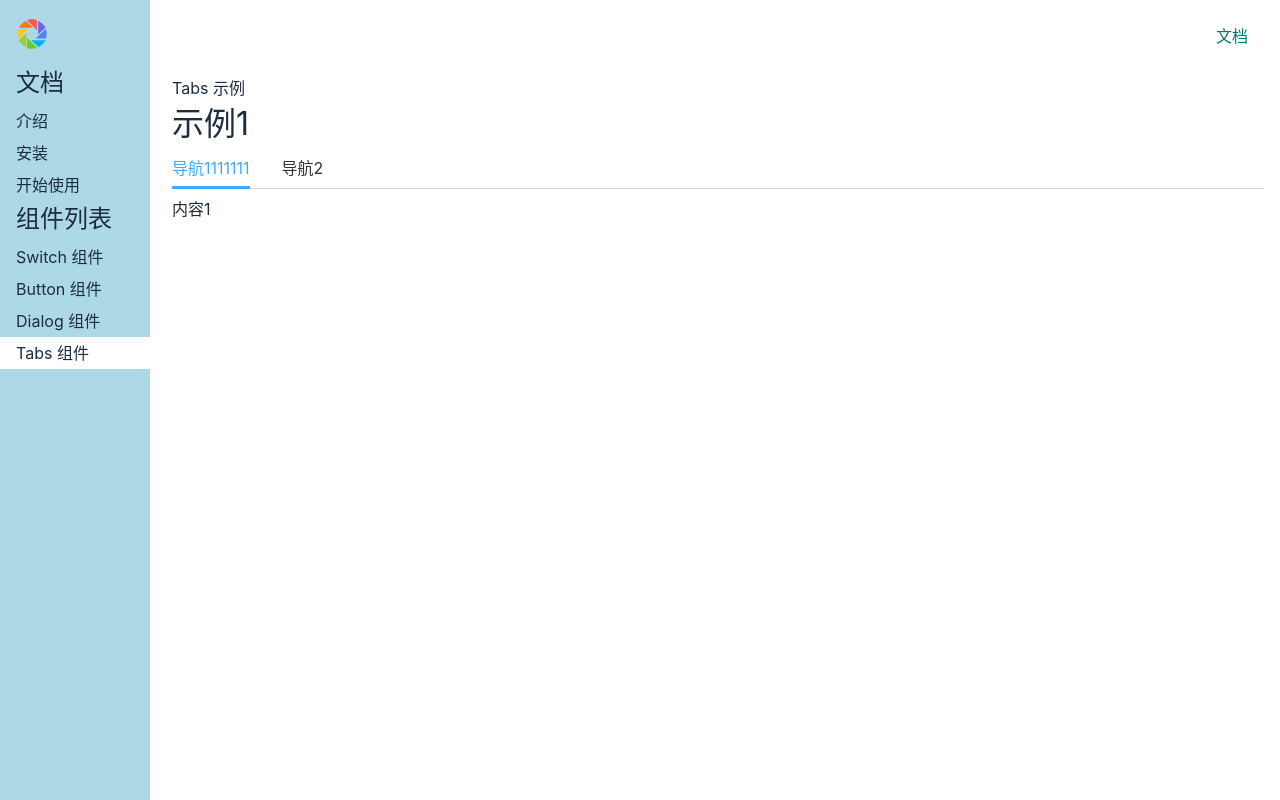
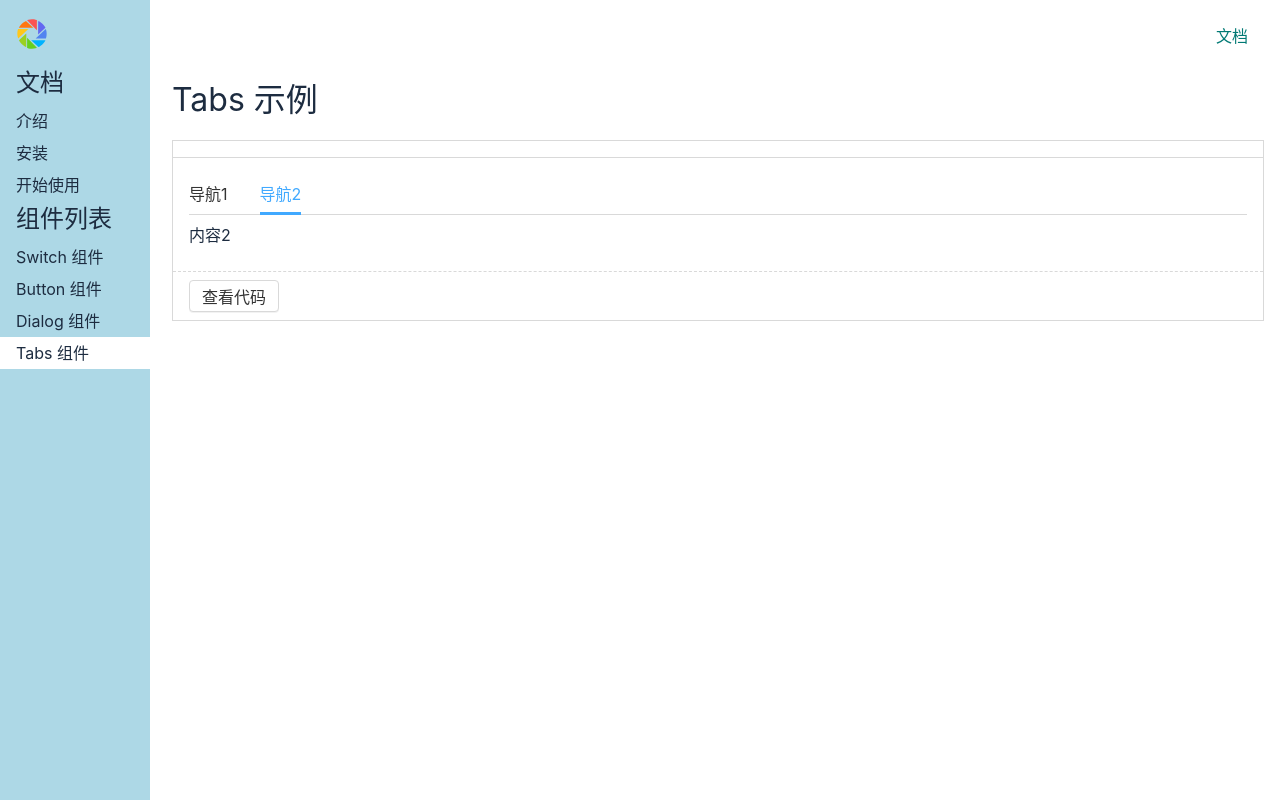
Before and after one commit to heavenly-zy/v3-wheel, a Vue app: page /#/doc/tabs in a window 1280 px wide. Built offline with nearby package versions, Linux system fonts and the light colour scheme.

Commit message:
改造 Tabs demo

```diff
--- /dev/null
+++ b/src/components/Tabs1.demo.vue
@@ -0,0 +1,28 @@
+<demo>常规使用</demo>
+<template>
+  <Tabs v-model:selected="x">
+    <Tab title="导航1">内容1</Tab>
+    <Tab title="导航2">内容2</Tab>
+  </Tabs>
+</template>
+
+<script lang="ts">
+import Tabs from '../lib/Tabs.vue';
+import Tab from '../lib/Tab.vue';
+import {
+  ref,
+} from 'vue';
+
+export default {
+  components: {
+    Tabs,
+    Tab,
+  },
+  setup() {
+    const x = ref('导航2');
+    return {
+      x,
+    };
+  },
+};
+</script>
--- a/src/components/TabsDemo.vue
+++ b/src/components/TabsDemo.vue
@@ -1,23 +1,17 @@
 <template>
-  <div>Tabs 示例</div>
-  <h1>示例1</h1>
-  <Tabs v-model:selected="x">
-    <Tab title="导航1111111">内容1</Tab>
-    <Tab title="导航2">内容2</Tab>
-  </Tabs>
+  <h1>Tabs 示例</h1>
+  <Demo :component="Tabs1Demo"/>
 </template>
 
 <script lang="ts">
-import Tabs from '../lib/Tabs.vue';
-import Tab from '../lib/Tab.vue';
-import {ref} from 'vue';
+import Demo from './Demo.vue';
+import Tabs1Demo from './Tabs1.demo.vue';
 
 export default {
   name: 'TabsDemo',
-  components: {Tabs, Tab},
+  components: {Demo},
   setup() {
-    const x = ref('导航1111111');
-    return {x};
+    return {Tabs1Demo};
   },
 };
 </script>
```
